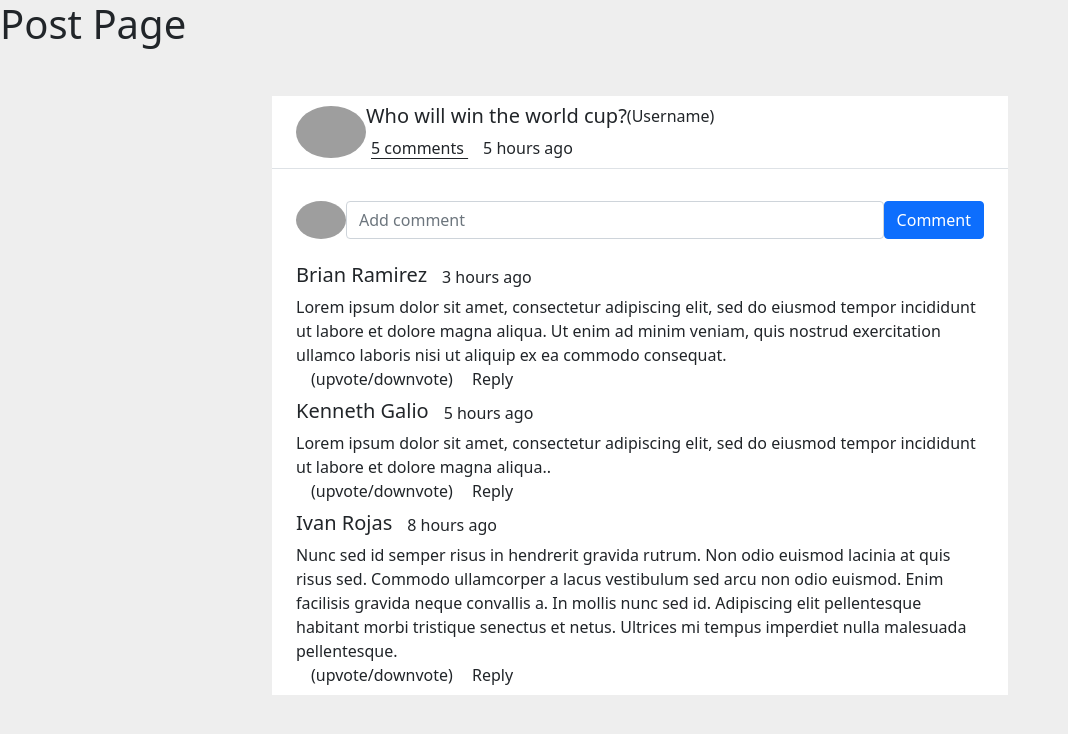
After one commit to Fenshway/roccer, a Flask app: page /post in a window 1280 px wide. The commit adds this page. Shown: the top 734 px of the page, without its empty margins (0-1068 px from the left). Run offline with Flask 2, Linux system fonts and the light colour scheme; grey boxes are pictures that could not be loaded.

Commit message:
adding post page

```diff
--- a/app.py
+++ b/app.py
@@ -11,3 +11,7 @@ def index():
 @app.get('/settings')
 def settings():
     pass
+
+@app.get('/post')
+def post():
+    return render_template('post.html')
--- a/templates/_layout.html
+++ b/templates/_layout.html
@@ -6,7 +6,7 @@
   <meta name="viewport" content="width=device-width, initial-scale=1.0">
   <link href="https://cdn.jsdelivr.net/npm/bootstrap@5.1.3/dist/css/bootstrap.min.css" rel="stylesheet" integrity="sha384-1BmE4kWBq78iYhFldvKuhfTAU6auU8tT94WrHftjDbrCEXSU1oBoqyl2QvZ6jIW3" crossorigin="anonymous">
   <script defer src="https://cdn.jsdelivr.net/npm/bootstrap@5.1.3/dist/js/bootstrap.bundle.min.js" integrity="sha384-ka7Sk0Gln4gmtz2MlQnikT1wXgYsOg+OMhuP+IlRH9sENBO0LRn5q+8nbTov4+1p" crossorigin="anonymous"></script>
-  <title>{% block title %}{% endblock %}</title>
+  <title>Rocker</title>
 </head>
 
 <body>
--- a/templates/index.html
+++ b/templates/index.html
@@ -4,4 +4,5 @@
 
 {% block body %}
 <h1>hi im home</h1>
+
 {% endblock %}
--- /dev/null
+++ b/templates/post.html
@@ -0,0 +1,89 @@
+{% extends '_layout.html' %}
+
+{% block title %}Roccer | Settings{% endblock %}
+
+{% block body %}
+
+<h1>Post Page</h1>
+
+<style>
+    body {
+    background-color: #eee;
+}
+
+.comments {
+  text-decoration: underline;
+  text-underline-position: under;
+  cursor: pointer;
+  padding-right: 15px;
+  padding-left: 5px;
+}
+
+.mb-1{
+    padding-left: 15px;
+}
+
+.ml-2{
+    padding-left: 15px;
+}
+</style>
+
+<body>
+    <div class="container mt-5 mb-5">
+        <div class="d-flex justify-content-center row">
+            <div class="d-flex flex-column col-md-8">
+                <div class="d-flex flex-row align-items-center text-left comment-top p-2 bg-white border-bottom px-4">
+                    <div class="profile-image"><img class="rounded-circle" src="https://img.freepik.com/free-photo/handsome-smiling-young-african-man_171337-9650.jpg" width="70"></div>
+                    <div class="d-flex flex-column ml-3">
+                        <div class="d-flex flex-row post-title">
+                            <h5>Who will win the world cup?</h5> <span>(Username)</span>
+                        </div>
+                            <div class="d-flex flex-row align-items-center align-content-center post-title"><span class="mr-2 comments">5 comments&nbsp;</span> <span>5 hours ago</span></div>
+                        </div>
+                </div>
+                <div class="coment-bottom bg-white p-2 px-4">
+                    <div class="d-flex flex-row add-comment-section mt-4 mb-4"><img class="img-fluid img-responsive rounded-circle mr-2" src="https://encrypted-tbn0.gstatic.com/images?q=tbn:ANd9GcSwakxbAtdNIXNUr4ACC6WLBrjgLFk9DaJp3Q&usqp=CAU" width="50"><input type="text" class="form-control mr-3" placeholder="Add comment"><button class="btn btn-primary" type="button">Comment</button></div>
+                        <div
+                            class="commented-section mt-2">
+                        <div class="d-flex flex-row align-items-center commented-user">
+                            <h5 class="mr-2">Brian Ramirez </h5> <span class="mb-1"> 3 hours ago</span></div>
+                        <div class="comment-text-sm"><span>Lorem ipsum dolor sit amet, consectetur adipiscing elit, sed do eiusmod tempor incididunt ut labore et dolore magna aliqua. Ut enim ad minim veniam, quis nostrud exercitation ullamco laboris nisi ut aliquip ex ea commodo consequat.</span></div>
+                        <div
+                            class="reply-section">
+                            <div>
+                                <span class="ml-2">(upvote/downvote)</span>
+                                <span class="ml-2 mt-1"> Reply </span>
+                            </div>
+                        </div>
+                    </div>
+                <div class="commented-section mt-2">
+                    <div class="d-flex flex-row align-items-center commented-user">
+                        <h5 class="mr-2">Kenneth Galio</h5> <span class="mb-1">5 hours ago</span>
+                    </div>
+                    <div class="comment-text-sm"><span>Lorem ipsum dolor sit amet, consectetur adipiscing elit, sed do eiusmod tempor incididunt ut labore et dolore magna aliqua..</span></div>
+                    <div class="reply-section">
+                        <div>
+                            <span class="ml-2">(upvote/downvote)</span>
+                            <span class="ml-2 mt-1">Reply </span>
+                        </div>
+                    </div>
+                </div>
+                <div class="commented-section mt-2">
+                    <div class="d-flex flex-row align-items-center commented-user">
+                        <h5 class="mr-2">Ivan Rojas</h5> <span class="mb-1">8 hours ago</span>
+                    </div>
+                    <div class="comment-text-sm"><span>Nunc sed id semper risus in hendrerit gravida rutrum. Non odio euismod lacinia at quis risus sed. Commodo ullamcorper a lacus vestibulum sed arcu non odio euismod. Enim facilisis gravida neque convallis a. In mollis nunc sed id. Adipiscing elit pellentesque habitant morbi tristique senectus et netus. Ultrices mi tempus imperdiet nulla malesuada pellentesque.</span></div>
+                <div class="reply-section">
+                    <div>
+                        <span class="ml-2">(upvote/downvote) </span>
+                        <span class="ml-2 mt-1">Reply </span>
+
+                    </div>
+                </div>
+                </div>
+                </div>
+         </div>
+    </div>
+</body>
+
+{% endblock %}
```
Also changed, not shown: templates/settings.html (added, +7 -0 lines).
